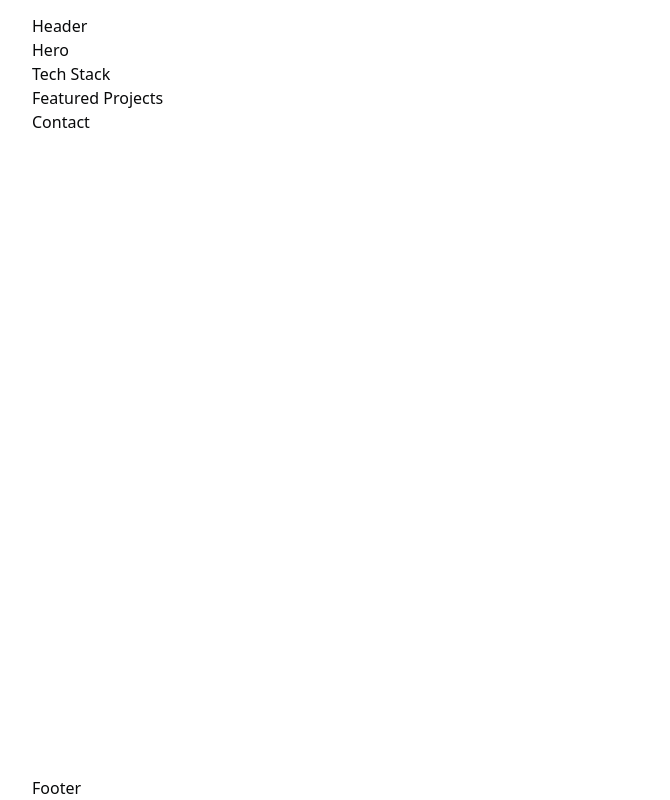
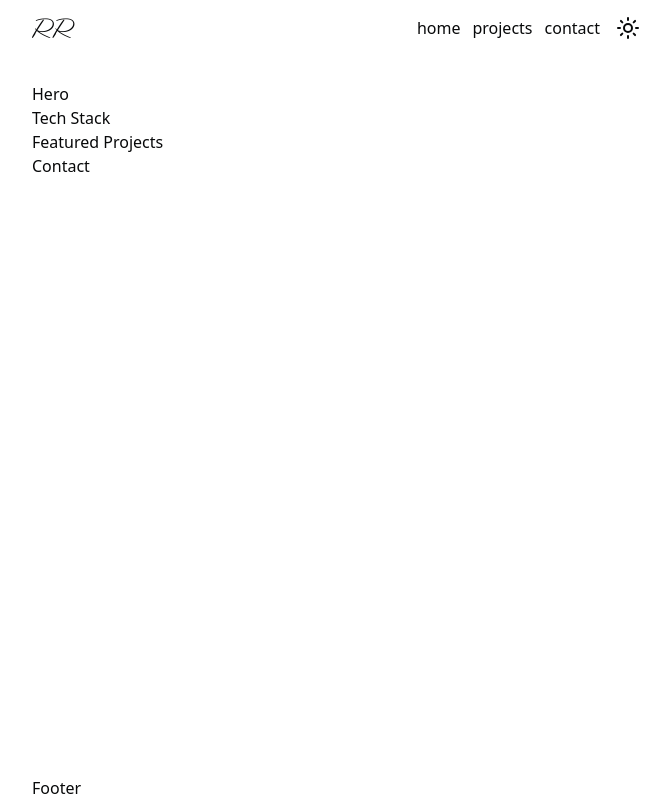
Before and after one commit to nofuenterr/personal-portfolio, a React (Vite) app: page / in a window 1280 px wide. Shown: the whole page, without its empty margins (304-974 px from the left). Built offline with nearby package versions, Linux system fonts and the light colour scheme; a web font is replaced by a local one.

Commit message:
feat: add header content and styles with sun and moon icon for theme toggle ui, and icon component prop type

```diff
--- a/src/components/Header.tsx
+++ b/src/components/Header.tsx
@@ -1,3 +1,47 @@
+import { NavLink, Link } from 'react-router-dom';
+import { useThemeStore } from '../stores/themeStore';
+import Sun from './icons/Sun';
+import Moon from './icons/Moon';
+
 export default function Header() {
-	return <header>Header</header>;
+	const { dark, switchTheme } = useThemeStore();
+
+	return (
+		<header className="mb-10 flex items-center justify-between gap-4">
+			<div className="font-brand text-lg font-bold -tracking-widest">
+				<Link to="/">RR</Link>
+			</div>
+
+			<div className="flex items-center gap-4">
+				<nav className="lowercase">
+					<ul className="flex items-center gap-3">
+						<li className="hover:text-muted-foreground-light dark:hover:text-muted-foreground-dark transition-colors">
+							<NavLink to="/">Home</NavLink>
+						</li>
+						<li className="hover:text-muted-foreground-light dark:hover:text-muted-foreground-dark transition-colors">
+							<NavLink to="/projects">Projects</NavLink>
+						</li>
+						<li className="hover:text-muted-foreground-light dark:hover:text-muted-foreground-dark transition-colors">
+							<a href="mailto:rrn091301@gmail.com">Contact</a>
+						</li>
+					</ul>
+				</nav>
+
+				<button
+					onClick={() => switchTheme()}
+					className="cursor-pointer transition-transform"
+				>
+					{dark ? (
+						<p>
+							<Moon className="hover:scale-110" />
+						</p>
+					) : (
+						<p>
+							<Sun className="hover:scale-110" />
+						</p>
+					)}
+				</button>
+			</div>
+		</header>
+	);
 }
--- /dev/null
+++ b/src/components/icons/Moon.tsx
@@ -0,0 +1,21 @@
+import type { IconComponentProps } from '../../types/iconComponentProps';
+
+export default function Moon(props: IconComponentProps) {
+	return (
+		<svg
+			xmlns="http://www.w3.org/2000/svg"
+			width={24}
+			height={24}
+			viewBox="0 0 24 24"
+			fill="none"
+			stroke="currentColor"
+			strokeWidth={2}
+			strokeLinecap="round"
+			strokeLinejoin="round"
+			className="lucide lucide-moon-icon lucide-moon"
+			{...props}
+		>
+			<path d="M20.985 12.486a9 9 0 11-9.473-9.472c.405-.022.617.46.402.803a6 6 0 008.268 8.268c.344-.215.825-.004.803.401" />
+		</svg>
+	);
+}
--- /dev/null
+++ b/src/components/icons/Sun.tsx
@@ -0,0 +1,22 @@
+import type { IconComponentProps } from '../../types/iconComponentProps';
+
+export default function Sun(props: IconComponentProps) {
+	return (
+		<svg
+			xmlns="http://www.w3.org/2000/svg"
+			width={24}
+			height={24}
+			viewBox="0 0 24 24"
+			fill="none"
+			stroke="currentColor"
+			strokeWidth={2}
+			strokeLinecap="round"
+			strokeLinejoin="round"
+			className="lucide lucide-sun-icon lucide-sun"
+			{...props}
+		>
+			<circle cx={12} cy={12} r={4} />
+			<path d="M12 2v2M12 20v2M4.93 4.93l1.41 1.41M17.66 17.66l1.41 1.41M2 12h2M20 12h2M6.34 17.66l-1.41 1.41M19.07 4.93l-1.41 1.41" />
+		</svg>
+	);
+}
--- /dev/null
+++ b/src/types/iconComponentProps.ts
@@ -0,0 +1,3 @@
+export interface IconComponentProps {
+	[index: string]: string;
+}
```
